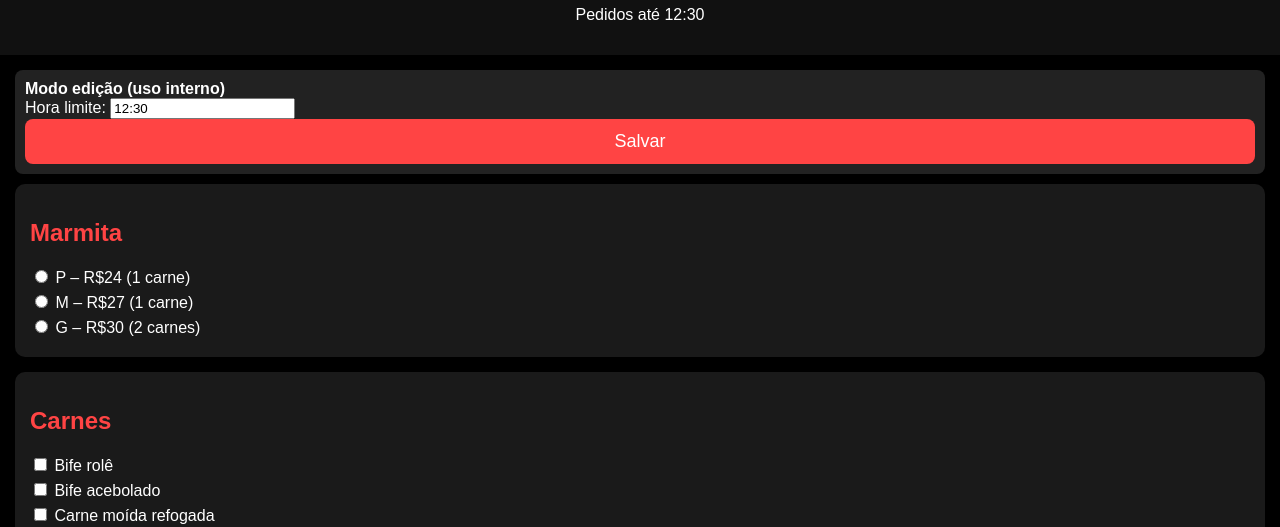
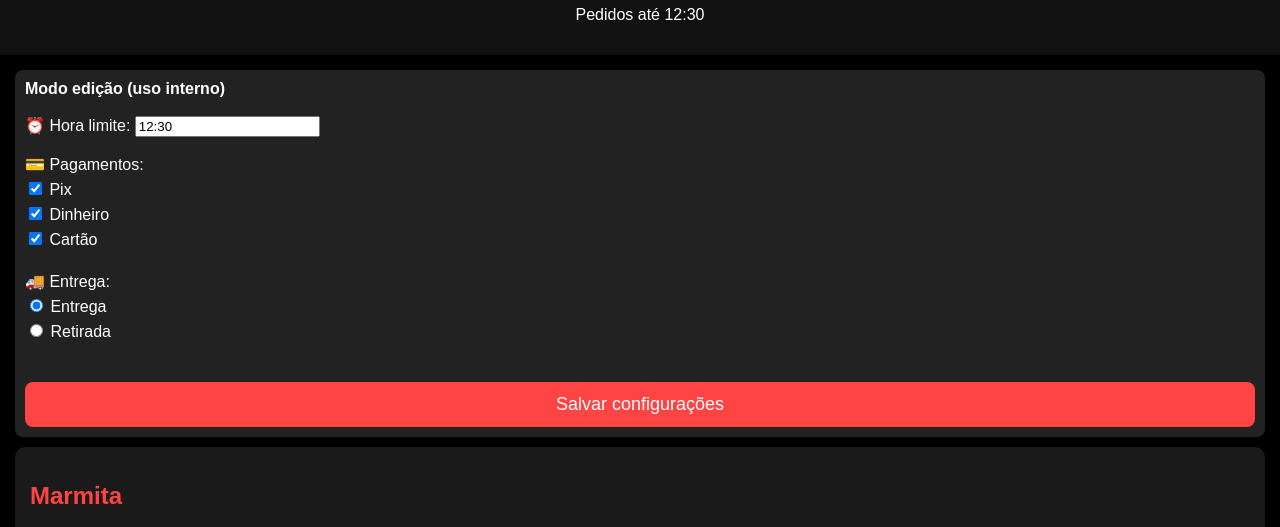
Before and after one commit to marcospauloninja-create/cardapio, a plain HTML site: page index.html in a window 1280 px wide. Shown: the part 251-778 px from the top of the page. Drawn offline with Linux system fonts and the light colour scheme.

Commit message:
Add files via upload

```diff
--- a/index.html
+++ b/index.html
@@ -21,9 +21,17 @@
   <h1>Almoço caseiro</h1>
   <p>Pedidos até <span id="hora">12:30</span></p>
 </header><div class="container">  <div class="admin">
-    <strong>Modo edição (uso interno)</strong><br>
-    Hora limite: <input type="text" id="editHora" value="12:30" />
-    <button onclick="salvarHora()">Salvar</button>
+    <strong>Modo edição (uso interno)</strong><br><br>
+    ⏰ Hora limite: <input type="text" id="editHora" value="12:30" /><br><br>
+    💳 Pagamentos:<br>
+    <label><input type="checkbox" id="pix" checked> Pix</label>
+    <label><input type="checkbox" id="dinheiro" checked> Dinheiro</label>
+    <label><input type="checkbox" id="cartao" checked> Cartão</label><br>🚚 Entrega:<br>
+<label><input type="radio" name="entrega" value="Entrega" checked> Entrega</label>
+<label><input type="radio" name="entrega" value="Retirada"> Retirada</label><br><br>
+
+<button onclick="salvarConfig()">Salvar configurações</button>
+
   </div>  <div class="card">
     <h2>Marmita</h2>
     <label><input type="radio" name="tam" value="P"> P – R$24 (1 carne)</label>
@@ -57,22 +65,40 @@
 
 </div><script>
   const horaSpan = document.getElementById('hora');
-  const salvaHora = localStorage.getItem('hora');
-  if(salvaHora) horaSpan.textContent = salvaHora;
+  const config = JSON.parse(localStorage.getItem('config')) || {};
 
-  function salvarHora(){
-    const h = document.getElementById('editHora').value;
-    localStorage.setItem('hora', h);
-    horaSpan.textContent = h;
-    alert('Atualizado');
+  if(config.hora) horaSpan.textContent = config.hora;
+
+  function salvarConfig(){
+    const cfg = {
+      hora: document.getElementById('editHora').value,
+      pix: document.getElementById('pix').checked,
+      dinheiro: document.getElementById('dinheiro').checked,
+      cartao: document.getElementById('cartao').checked,
+      entrega: document.querySelector('input[name="entrega"]:checked').value
+    };
+    localStorage.setItem('config', JSON.stringify(cfg));
+    horaSpan.textContent = cfg.hora;
+    alert('Configurações salvas');
   }
 
   function enviarPedido(){
+    const cfg = JSON.parse(localStorage.getItem('config')) || {};
     let texto = 'Olá! Gostaria de fazer um pedido:%0A%0A';
+
     const tam = document.querySelector('input[name="tam"]:checked');
     if(tam) texto += 'Marmita: ' + tam.value + '%0A';
+
+    texto += '%0ACarnes / Itens:%0A';
     document.querySelectorAll('.item:checked').forEach(i => texto += '- ' + i.value + '%0A');
-    texto += '%0AEntrega ou retirada:%0AForma de pagamento:%0A';
+
+    texto += '%0A🚚 ' + (cfg.entrega || 'Entrega/Retirada') + '%0A';
+
+    texto += '%0A💳 Pagamento:%0A';
+    if(cfg.pix) texto += '- Pix%0A';
+    if(cfg.dinheiro) texto += '- Dinheiro%0A';
+    if(cfg.cartao) texto += '- Cartão%0A';
+
     window.open('https://wa.me/5567981460233?text=' + texto);
   }
 </script></body>
```
